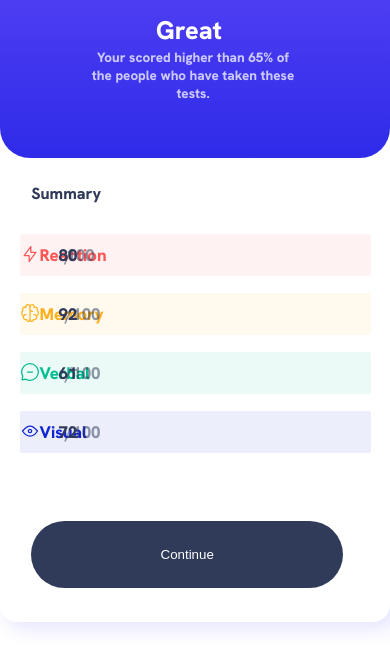
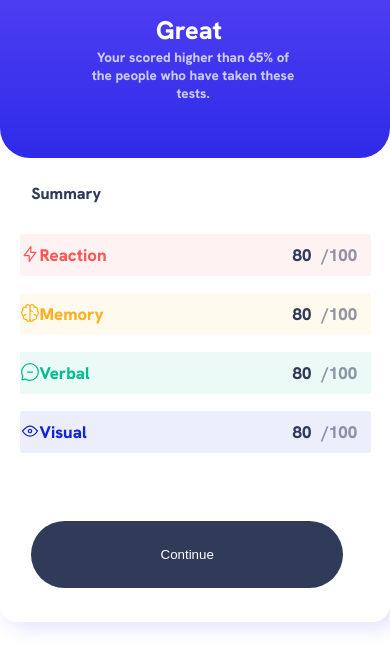
Before and after one commit to RafaDorf04042022/desafio_01_frontendmentor, a plain HTML site: page index.html in a window 390 px wide. Shown: the part 222-890 px from the top of the page. Drawn offline with Linux system fonts and the light colour scheme.

Commit message:
VERSION 03

```diff
--- a/index.html
+++ b/index.html
@@ -29,16 +29,16 @@
         <div id="div_central_lateral_MyLeft">
             <div id="text_sumary">Summary</div>
             <div id="box_reaction">
-                <div class="class_svgs"><svg xmlns="http://www.w3.org/2000/svg" width="20" height="20" fill="none" viewBox="0 0 20 20"><path stroke="#F55" stroke-linecap="round" stroke-linejoin="round" stroke-width="1.25" d="M10.833 8.333V2.5l-6.666 9.167h5V17.5l6.666-9.167h-5Z"/></svg><div style="color:hsl(0, 100%, 67%)">Reaction</div><div id="positionReaction"><div id="positionReaction_int1">80</div><p style="color: hsla(224, 30%, 27%, 0.527); display: flex; position: absolute; left: 1.6vw;">/</p><div id="positionReaction_int2">100</div></div></div>
+                <div class="class_svgs"><svg xmlns="http://www.w3.org/2000/svg" width="20" height="20" fill="none" viewBox="0 0 20 20"><path stroke="#F55" stroke-linecap="round" stroke-linejoin="round" stroke-width="1.25" d="M10.833 8.333V2.5l-6.666 9.167h5V17.5l6.666-9.167h-5Z"/></svg><div style="color:hsl(0, 100%, 67%)">Reaction</div><div id="positionReaction"><div id="positionReaction_int1">80</div><div id="positionReaction_int2">/100</div></div></div>
             </div>
             <div id="box_memory">
-                <div class="class_svgs"> <svg xmlns="http://www.w3.org/2000/svg" width="20" height="20" fill="none" viewBox="0 0 20 20"><path stroke="#FFB21E" stroke-linecap="round" stroke-linejoin="round" stroke-width="1.25" d="M5.833 11.667a2.5 2.5 0 1 0 .834 4.858"/><path stroke="#FFB21E" stroke-linecap="round" stroke-linejoin="round" stroke-width="1.25" d="M3.553 13.004a3.333 3.333 0 0 1-.728-5.53m.025-.067a2.083 2.083 0 0 1 2.983-2.824m.199.054A2.083 2.083 0 1 1 10 3.75v12.917a1.667 1.667 0 0 1-3.333 0M10 5.833a2.5 2.5 0 0 0 2.5 2.5m1.667 3.334a2.5 2.5 0 1 1-.834 4.858"/><path stroke="#FFB21E" stroke-linecap="round" stroke-linejoin="round" stroke-width="1.25" d="M16.447 13.004a3.334 3.334 0 0 0 .728-5.53m-.025-.067a2.083 2.083 0 0 0-2.983-2.824M10 3.75a2.085 2.085 0 0 1 2.538-2.033 2.084 2.084 0 0 1 1.43 2.92m-.635 12.03a1.667 1.667 0 0 1-3.333 0"/></svg><div style="color:  hsl(39, 100%, 56%);">Memory</div><div id="positionReaction"><div style="width: 1.7vw;  color: hsl(224, 30%, 27%);">92</div><p style="color: hsla(224, 30%, 27%, 0.527);">/</p><div style="width: 1.7vw; color: hsla(224, 30%, 27%, 0.527);">100</div></div></div>
+                <div class="class_svgs"> <svg xmlns="http://www.w3.org/2000/svg" width="20" height="20" fill="none" viewBox="0 0 20 20"><path stroke="#FFB21E" stroke-linecap="round" stroke-linejoin="round" stroke-width="1.25" d="M5.833 11.667a2.5 2.5 0 1 0 .834 4.858"/><path stroke="#FFB21E" stroke-linecap="round" stroke-linejoin="round" stroke-width="1.25" d="M3.553 13.004a3.333 3.333 0 0 1-.728-5.53m.025-.067a2.083 2.083 0 0 1 2.983-2.824m.199.054A2.083 2.083 0 1 1 10 3.75v12.917a1.667 1.667 0 0 1-3.333 0M10 5.833a2.5 2.5 0 0 0 2.5 2.5m1.667 3.334a2.5 2.5 0 1 1-.834 4.858"/><path stroke="#FFB21E" stroke-linecap="round" stroke-linejoin="round" stroke-width="1.25" d="M16.447 13.004a3.334 3.334 0 0 0 .728-5.53m-.025-.067a2.083 2.083 0 0 0-2.983-2.824M10 3.75a2.085 2.085 0 0 1 2.538-2.033 2.084 2.084 0 0 1 1.43 2.92m-.635 12.03a1.667 1.667 0 0 1-3.333 0"/></svg><div style="color:  hsl(39, 100%, 56%);">Memory</div><div id="positionReaction"><div id="positionReaction_int1">80</div><div id="positionReaction_int2">/100</div></div></div>
             </div>
             <div id="box_verbal">
-                <div class="class_svgs"><svg xmlns="http://www.w3.org/2000/svg" width="20" height="20" fill="none" viewBox="0 0 20 20"><path stroke="#00BB8F" stroke-linecap="round" stroke-linejoin="round" stroke-width="1.25" d="M7.5 10h5M10 18.333A8.333 8.333 0 1 0 1.667 10c0 1.518.406 2.942 1.115 4.167l-.699 3.75 3.75-.699A8.295 8.295 0 0 0 10 18.333Z"/></svg><div style="color: hsl(166, 100%, 37%);">Verbal</div><div id="positionReaction"><div style="width: 1.7vw;  color: hsl(224, 30%, 27%);">61</div><p style="color: hsla(224, 30%, 27%, 0.527);">/</p><div style="width: 1.7vw; color: hsla(224, 30%, 27%, 0.527);">100</div></div></div>
+                <div class="class_svgs"><svg xmlns="http://www.w3.org/2000/svg" width="20" height="20" fill="none" viewBox="0 0 20 20"><path stroke="#00BB8F" stroke-linecap="round" stroke-linejoin="round" stroke-width="1.25" d="M7.5 10h5M10 18.333A8.333 8.333 0 1 0 1.667 10c0 1.518.406 2.942 1.115 4.167l-.699 3.75 3.75-.699A8.295 8.295 0 0 0 10 18.333Z"/></svg><div style="color: hsl(166, 100%, 37%);">Verbal</div><div id="positionReaction"><div id="positionReaction_int1">80</div><div id="positionReaction_int2">/100</div></div></div>
             </div>
             <div id="box_visual">
-                <div class="class_svgs"><svg xmlns="http://www.w3.org/2000/svg" width="20" height="20" fill="none" viewBox="0 0 20 20"><path stroke="#1125D6" stroke-linecap="round" stroke-linejoin="round" stroke-width="1.25" d="M10 11.667a1.667 1.667 0 1 0 0-3.334 1.667 1.667 0 0 0 0 3.334Z"/><path stroke="#1125D6" stroke-linecap="round" stroke-linejoin="round" stroke-width="1.25" d="M17.5 10c-1.574 2.492-4.402 5-7.5 5s-5.926-2.508-7.5-5C4.416 7.632 6.66 5 10 5s5.584 2.632 7.5 5Z"/></svg><div style="color:  hsl(234, 85%, 45%);">Visual</div><div id="positionReaction"><div style="width: 1.7vw;  color: hsl(224, 30%, 27%);">72</div><p style="color: hsla(224, 30%, 27%, 0.527);">/</p><div style="width: 1.7vw; color: hsla(224, 30%, 27%, 0.527);">100</div></div></div>
+                <div class="class_svgs"><svg xmlns="http://www.w3.org/2000/svg" width="20" height="20" fill="none" viewBox="0 0 20 20"><path stroke="#1125D6" stroke-linecap="round" stroke-linejoin="round" stroke-width="1.25" d="M10 11.667a1.667 1.667 0 1 0 0-3.334 1.667 1.667 0 0 0 0 3.334Z"/><path stroke="#1125D6" stroke-linecap="round" stroke-linejoin="round" stroke-width="1.25" d="M17.5 10c-1.574 2.492-4.402 5-7.5 5s-5.926-2.508-7.5-5C4.416 7.632 6.66 5 10 5s5.584 2.632 7.5 5Z"/></svg><div style="color:  hsl(234, 85%, 45%);">Visual</div><div id="positionReaction"><div id="positionReaction_int1">80</div><div id="positionReaction_int2">/100</div></div></div>
 
             </div>
             <div id="button">
--- a/style.css
+++ b/style.css
@@ -278,9 +278,9 @@ body{
         border-radius: 38px;
     }
     #positionReaction_int1{
-        width: 30vw;
+        left: 60vw;
     }
     #positionReaction_int2{
-        width: 80vw;
+        left: 67.5vw;
     }
 }
```
